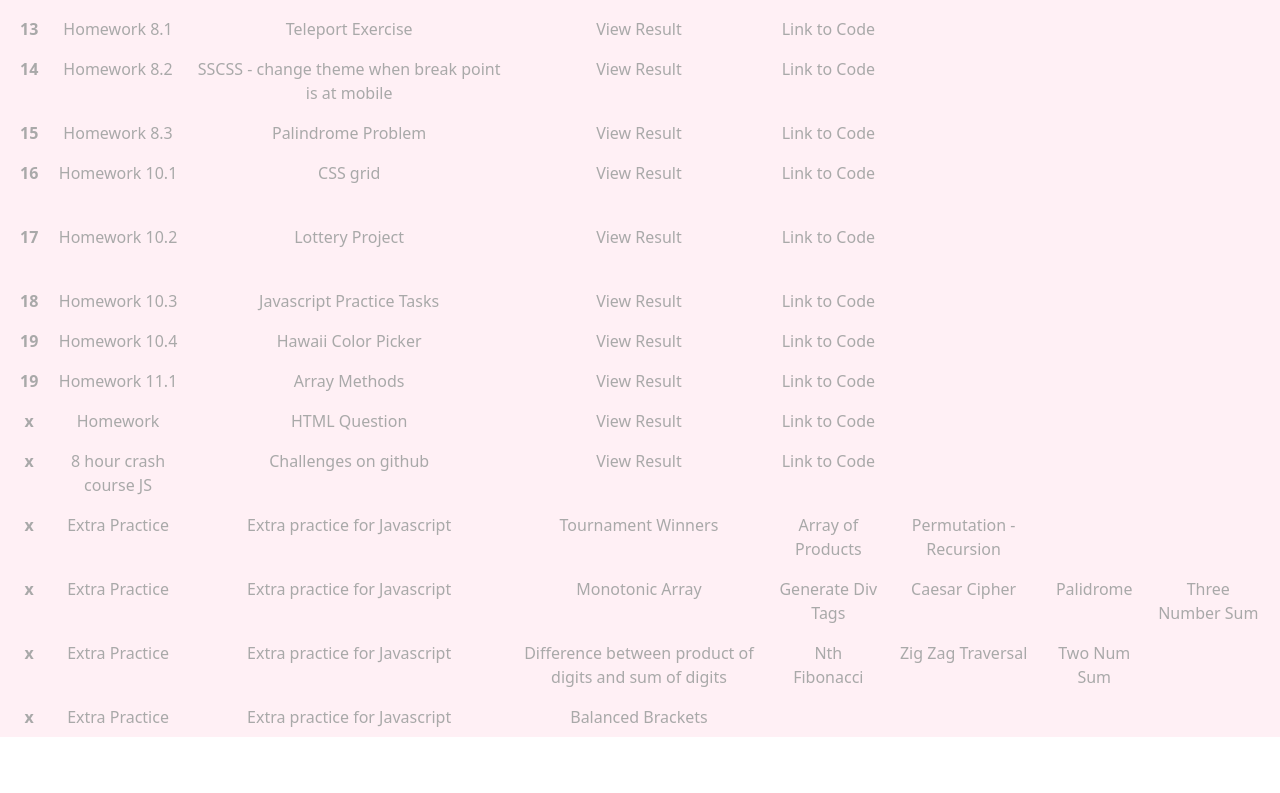
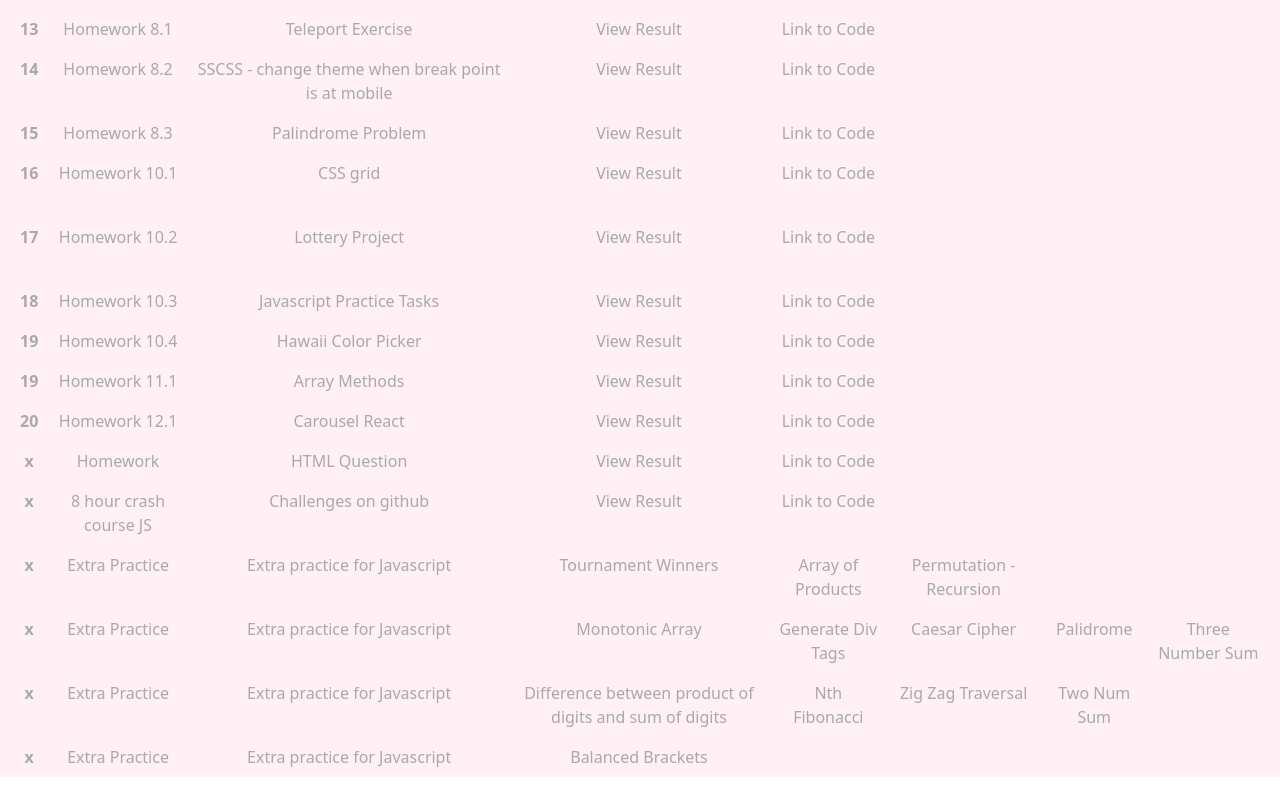
Before and after one commit to TiannaLopes/Wynsico-main, a React (Create React App) app: page /#/homeworks in a window 1280 px wide. Shown: the part 871-1664 px from the top of the page. Before the commit the page ends 1624 px from the top, so only its background shows below. Built offline with nearby package versions, Linux system fonts and the light colour scheme.

Commit message:
react homework

```diff
--- a/src/Components/Homeworks/index.js
+++ b/src/Components/Homeworks/index.js
@@ -171,6 +171,13 @@ function Homeworks() {
           <td><a href="https://github.com/TiannaLopes/ArrayMethods"> View Result</a> </td>
           <td><a href="https://github.com/TiannaLopes/ArrayMethods">Link to Code</a> </td>
 </tr>
+<tr>
+          <th scope="row">20</th>
+          <td>Homework 12.1</td>
+          <td> Carousel React </td>
+          <td><a href="https://github.com/TiannaLopes/carousel"> View Result</a> </td>
+          <td><a href="https://github.com/TiannaLopes/carousel">Link to Code</a> </td>
+</tr>
     <tr>
           <th scope="row">x</th>
           <td>Homework</td>
```
Also changed, not shown: 1 other file (tests, documents, lock files or other folders).
